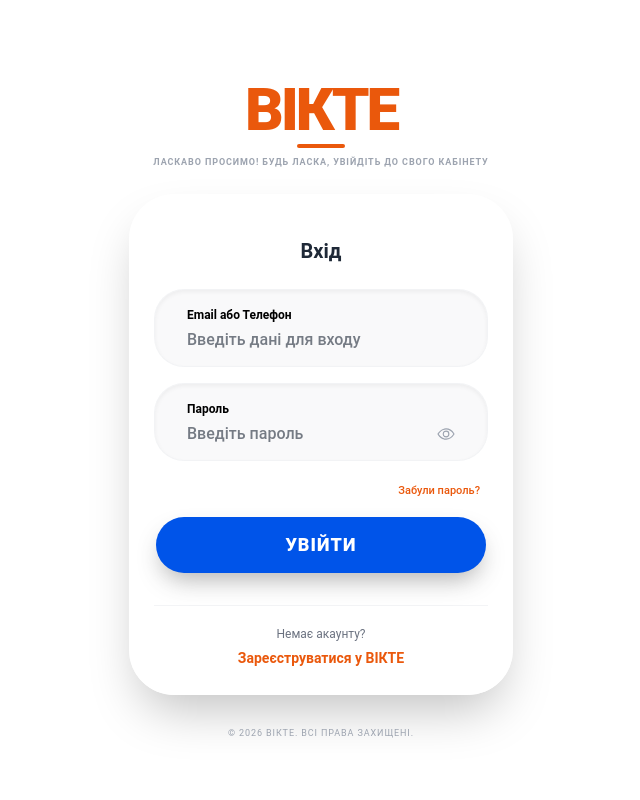
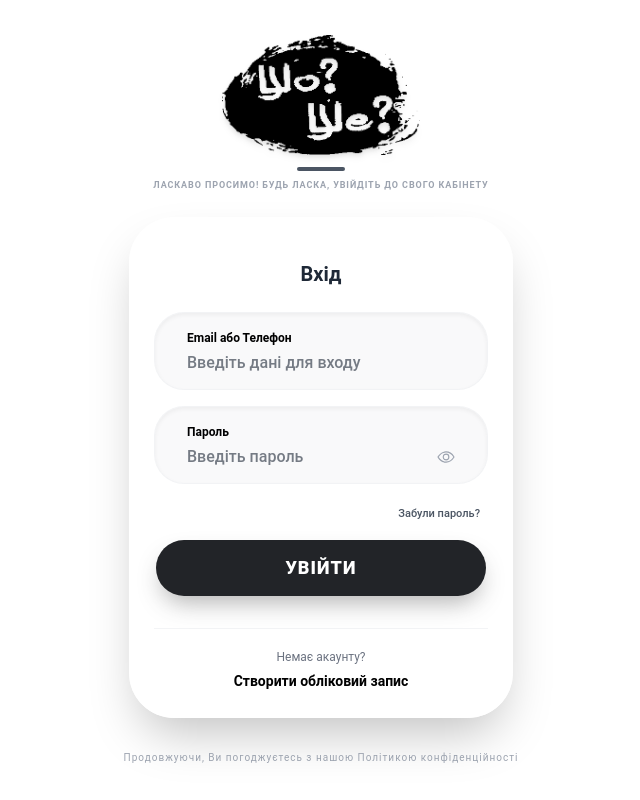
Before and after one commit to showemeowkx/PSA-Admin-Panel, a React (Vite) app in the folder frontend/: page /login in a window 1280 px wide. Shown: the whole page, without its empty margins (319-959 px from the left). Built offline with nearby package versions, Linux system fonts and the light colour scheme; no server answers.

Commit message:
Refactor: update LoginScreen design and improve toast messages

```diff
--- a/frontend/src/features/auth/LoginScreen.tsx
+++ b/frontend/src/features/auth/LoginScreen.tsx
@@ -5,7 +5,6 @@ import {
   IonContent,
   IonInput,
   IonButton,
-  IonLoading,
   useIonToast,
   IonItem,
   IonLabel,
@@ -20,7 +19,6 @@ const LoginScreen: React.FC = () => {
   const [login, setLogin] = useState("");
   const [password, setPassword] = useState("");
   const [showPassword, setShowPassword] = useState(false);
-  const [isLoading, setIsLoading] = useState(false);
 
   const setAuth = useAuthStore((state) => state.setAuth);
   const history = useHistory();
@@ -31,12 +29,11 @@ const LoginScreen: React.FC = () => {
       presentToast({
         message: "Будь ласка, введіть логін та пароль",
         duration: 2000,
-        color: "warning",
+        color: "danger",
       });
       return;
     }
 
-    setIsLoading(true);
     try {
       const response = await api.post("/auth/signin", { login, password });
 
@@ -72,8 +69,6 @@ const LoginScreen: React.FC = () => {
         duration: 3000,
         color: "danger",
       });
-    } finally {
-      setIsLoading(false);
     }
   };
 
@@ -81,11 +76,13 @@ const LoginScreen: React.FC = () => {
     <IonPage>
       <IonContent className="ion-padding custom-login-bg" scrollY={false}>
         <div className="flex flex-col h-full justify-center items-center px-6">
-          <div className="text-center mb-6 animate-fade-in">
-            <h1 className="text-6xl font-black tracking-tighter text-orange-600 mb-1">
-              ВІКТЕ
-            </h1>
-            <div className="h-1 w-12 bg-orange-600 mx-auto rounded-full mb-2"></div>
+          <div className="text-center mb-6 animate-fade-in flex flex-col items-center">
+            <img
+              src="/logo.png"
+              alt="Логотип"
+              className="h-[120px] w-auto object-contain mb-3 drop-shadow-md"
+            />
+            <div className="h-1 w-12 bg-gray-600 mx-auto rounded-full mb-2"></div>
             <p className="text-gray-400 font-bold tracking-widest uppercase text-[9px]">
               Ласкаво просимо! Будь ласка, увійдіть до свого кабінету
             </p>
@@ -112,6 +109,7 @@ const LoginScreen: React.FC = () => {
                     </IonLabel>
                     <IonInput
                       value={login}
+                      color={"medium"}
                       onIonInput={(e) => setLogin(e.detail.value!)}
                       className="font-medium text-gray-800"
                       placeholder="Введіть дані для входу"
@@ -129,13 +127,14 @@ const LoginScreen: React.FC = () => {
                   <div className="w-full">
                     <IonLabel
                       position="stacked"
-                      className="text-orange-600 font-bold ml-1 mb-1"
+                      className="text-gray-600 font-bold ml-1 mb-1"
                     >
                       Пароль
                     </IonLabel>
                     <div className="flex items-center">
                       <IonInput
                         type={showPassword ? "text" : "password"}
+                        color={"medium"}
                         value={password}
                         onIonInput={(e) => setPassword(e.detail.value!)}
                         className="font-medium text-gray-800"
@@ -154,7 +153,7 @@ const LoginScreen: React.FC = () => {
               <div className="text-right px-2">
                 <span
                   onClick={() => history.push("/forgot-password")}
-                  className="text-[11px] text-orange-600 font-medium hover:underline cursor-pointer"
+                  className="text-[11px] text-gray-600 font-medium hover:underline cursor-pointer"
                 >
                   Забули пароль?
                 </span>
@@ -168,7 +167,7 @@ const LoginScreen: React.FC = () => {
                   "--border-radius": "30px",
                   "--box-shadow": "0 12px 24px -6px rgba(60, 60, 60, 0.4)",
                 }}
-                color="primary"
+                color="dark"
               >
                 УВІЙТИ
               </IonButton>
@@ -178,23 +177,17 @@ const LoginScreen: React.FC = () => {
               <p className="text-xs text-gray-500 mb-1">Немає акаунту?</p>
               <span
                 onClick={() => history.push("/register")}
-                className="text-sm text-orange-600 font-bold hover:underline cursor-pointer"
+                className="text-sm text-black font-bold hover:underline cursor-pointer"
               >
-                Зареєструватися у ВІКТЕ
+                Створити обліковий запис
               </span>
             </div>
           </div>
 
-          <p className="mt-8 text-gray-400 text-[9px] uppercase tracking-widest">
-            © 2026 ВІКТЕ. Всі права захищені.
+          <p className="mt-8 text-gray-400 text-[8px] md:text-[10px] tracking-widest">
+            Продовжуючи, Ви погоджуєтесь з нашою Політикою конфіденційності
           </p>
         </div>
-
-        <IonLoading
-          isOpen={isLoading}
-          message="Завантаження..."
-          spinner="circular"
-        />
       </IonContent>
     </IonPage>
   );
```
